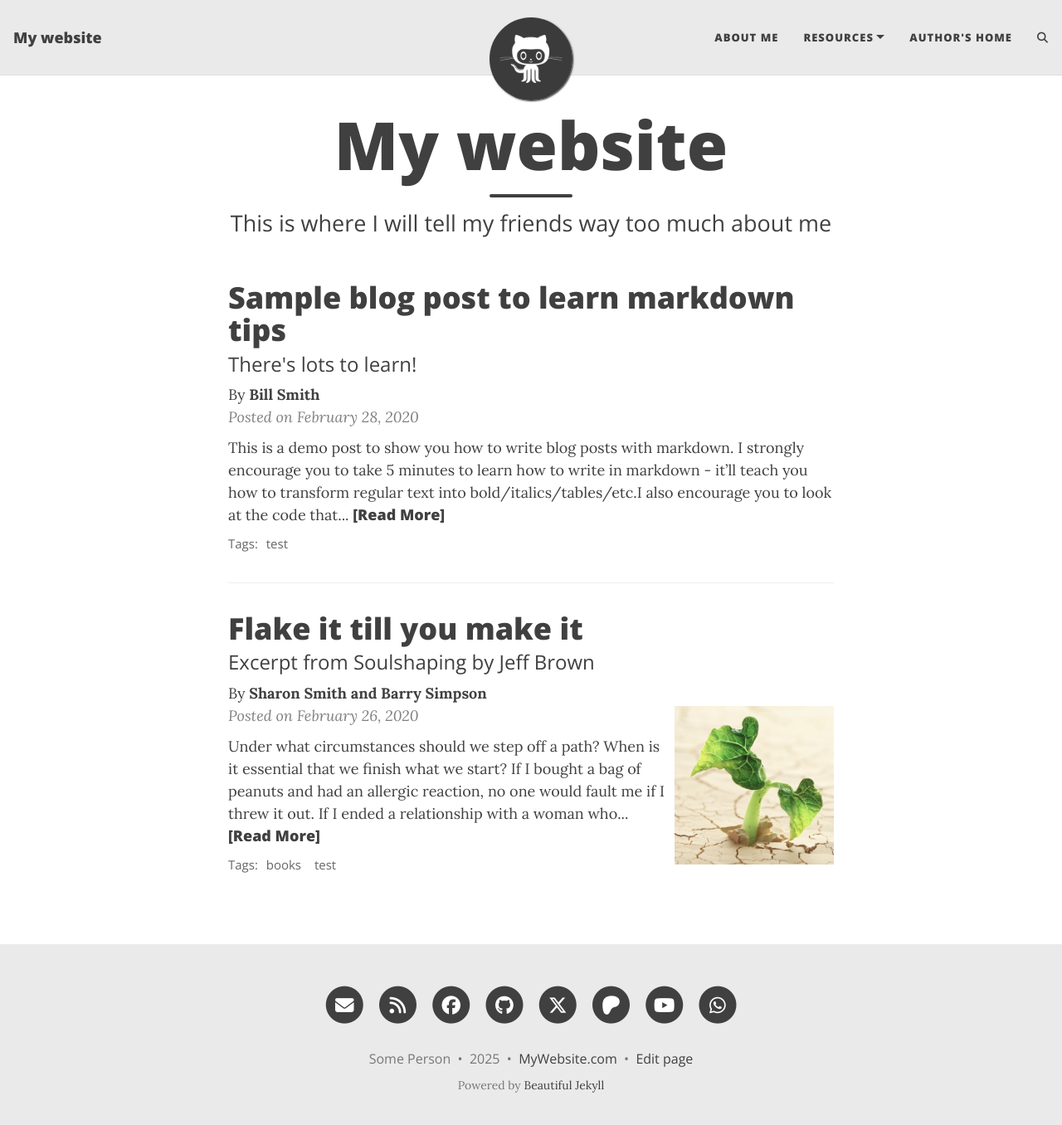
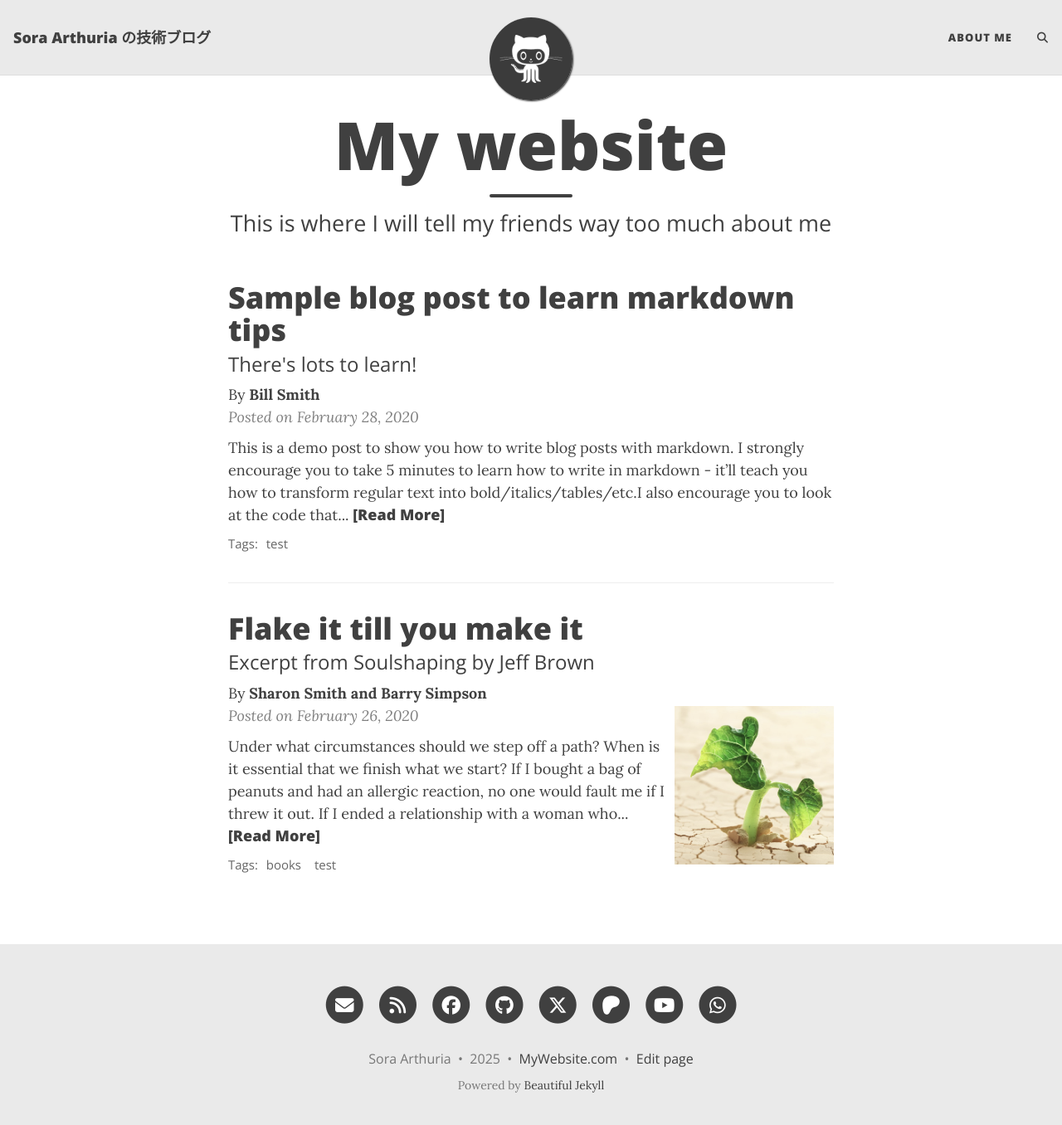
Before and after one commit to SoraArthuria/SoraArthuria.Blog, a Jekyll site: the page built from index.html, in a window 1280 px wide and 1369 px high. Shown: the top 1356 px of the window at 83% size. Built offline with Jekyll 4.4.1, drawn with Linux system fonts in a browser that asks for light colours; the list of posts is cut into pages by our own code; comment, search, counter and statistics services are not loaded.

Commit message:
Update _config.yml

```diff
--- a/_config.yml
+++ b/_config.yml
@@ -10,10 +10,10 @@
 ############################
 
 # Name of website
-title: My website
+title: Sora Arthuria の技術ブログ
 
 # Your name to show in the footer
-author: Some Person
+author: Sora Arthuria
 
 ###############################################
 # --- List of links in the navigation bar --- #
@@ -21,11 +21,6 @@
 
 navbar-links:
   About Me: "aboutme"
-  Resources:
-    - Beautiful Jekyll: "https://beautifuljekyll.com"
-    - Learn markdown: "https://www.markdowntutorial.com/"
-  Author's home: "https://deanattali.com"
-
 ################
 # --- Logo --- #
 ################
```
